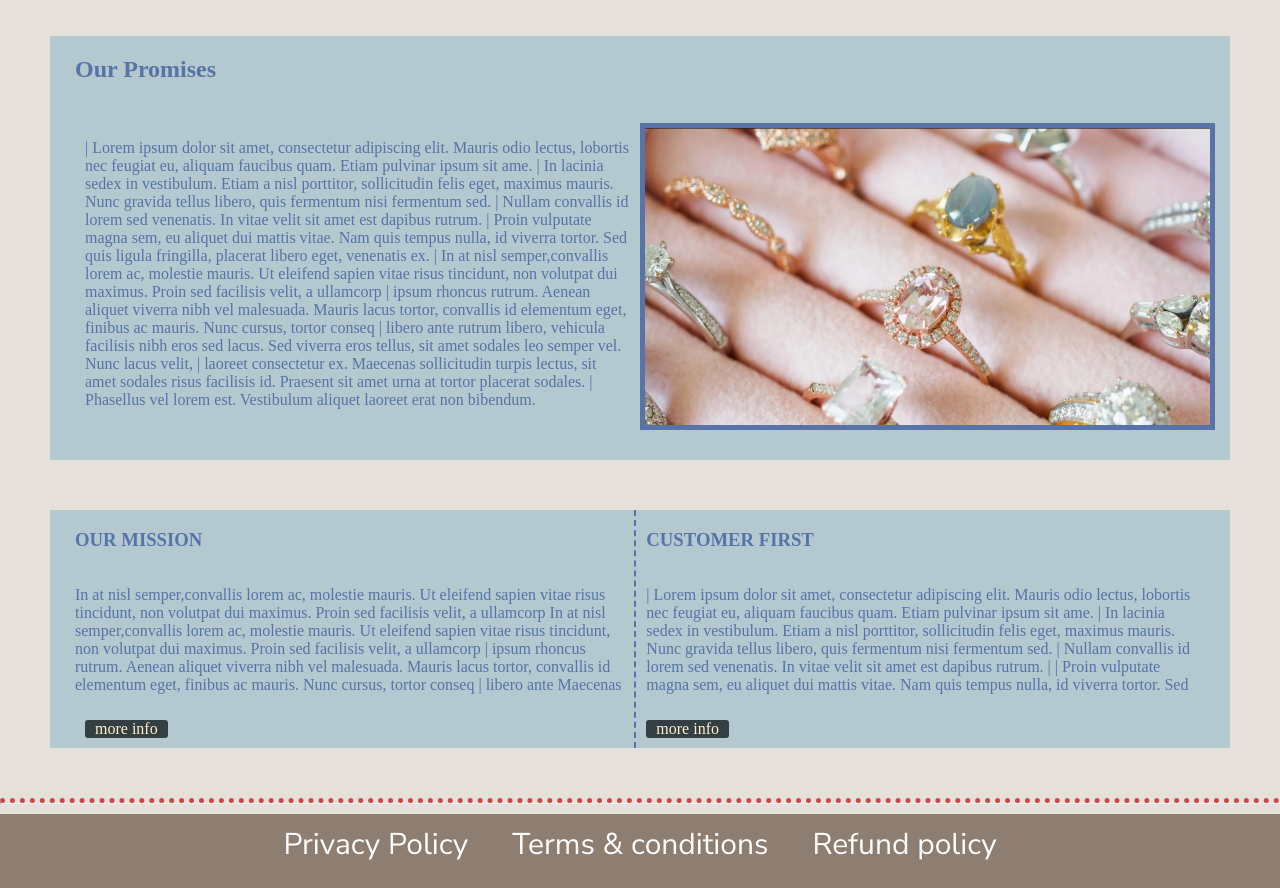
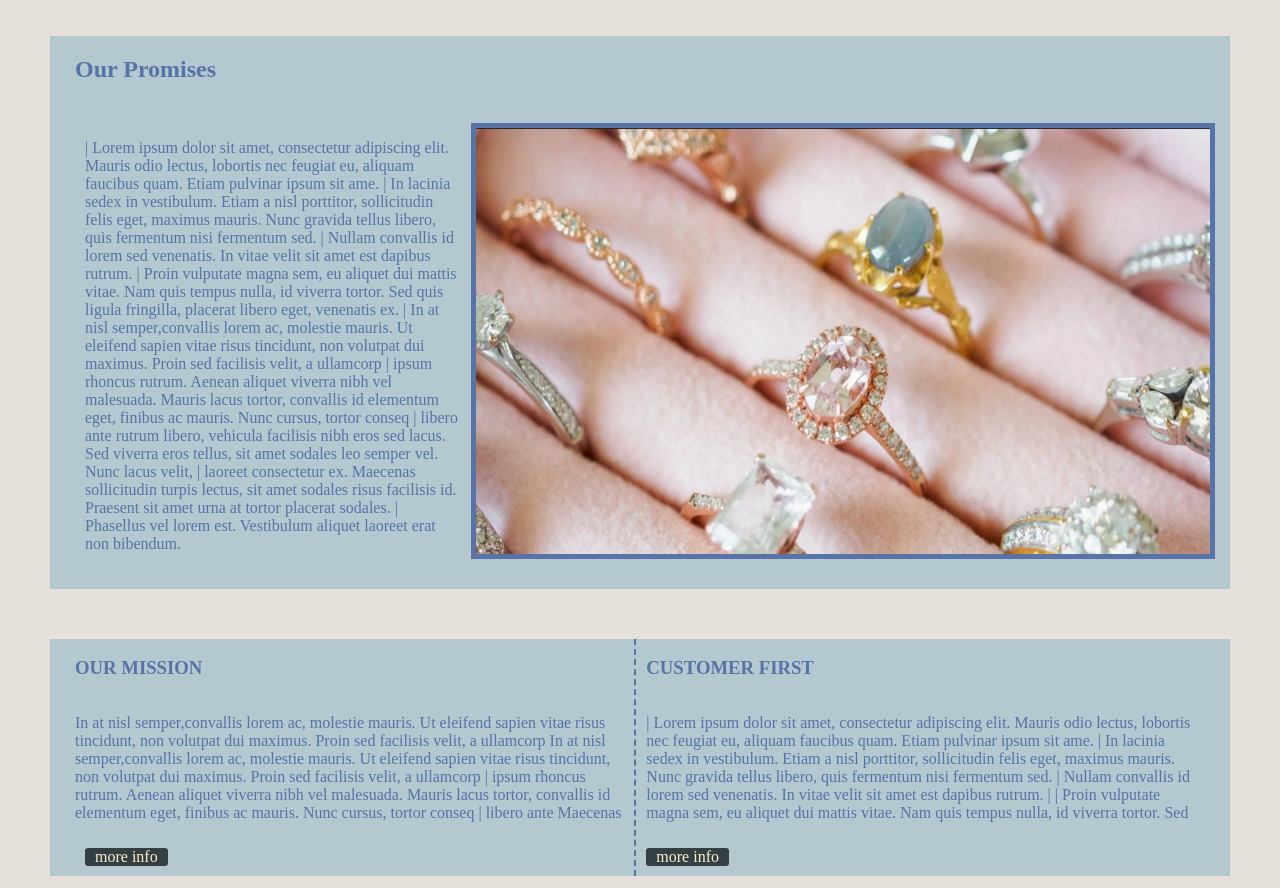
Before and after one commit to Ashish150806/project_01-jewelers, a plain HTML site: page code/index.html in a window 1280 px wide. Shown: the part 700-1588 px from the top of the page. Drawn offline with Linux system fonts and the light colour scheme.

Commit message:
Update index.html

```diff
--- a/code/index.html
+++ b/code/index.html
@@ -6,7 +6,7 @@
     <meta name="viewport" content="width=device-width, initial-scale=1.0">
     <link rel="stylesheet" type="text/css" href="style.css">
     <title>PROJECT_01-JEWELERS</title>
-    <link rel="icon" type="image/x-icon" href="rotating-img.png" style="" >
+    <link rel="icon" type="image/x-icon" href="rotating-img.png" >
     <style>
         @import url('https://fonts.googleapis.com/css2?family=Pacifico&display=swap');
         @import url('https://fonts.googleapis.com/css2?family=Nunito+Sans:ital,opsz,wght@0,6..12,200..1000;1,6..12,200..1000&display=swap');
@@ -93,7 +93,7 @@
                     | Phasellus vel lorem est. Vestibulum aliquet laoreet erat non bibendum.
                 </p>
             </div>
-            <div style="width: 50%; background-color: ;padding: 0px 0px 40px;" >
+            <div style="width: 50;padding: 0px 0px 40px;" >
                 <img src="rotating-img.png" alt="logo" height="100%" width="100%" style="border: solid 5px ;">
             </div>
         </div>
```
